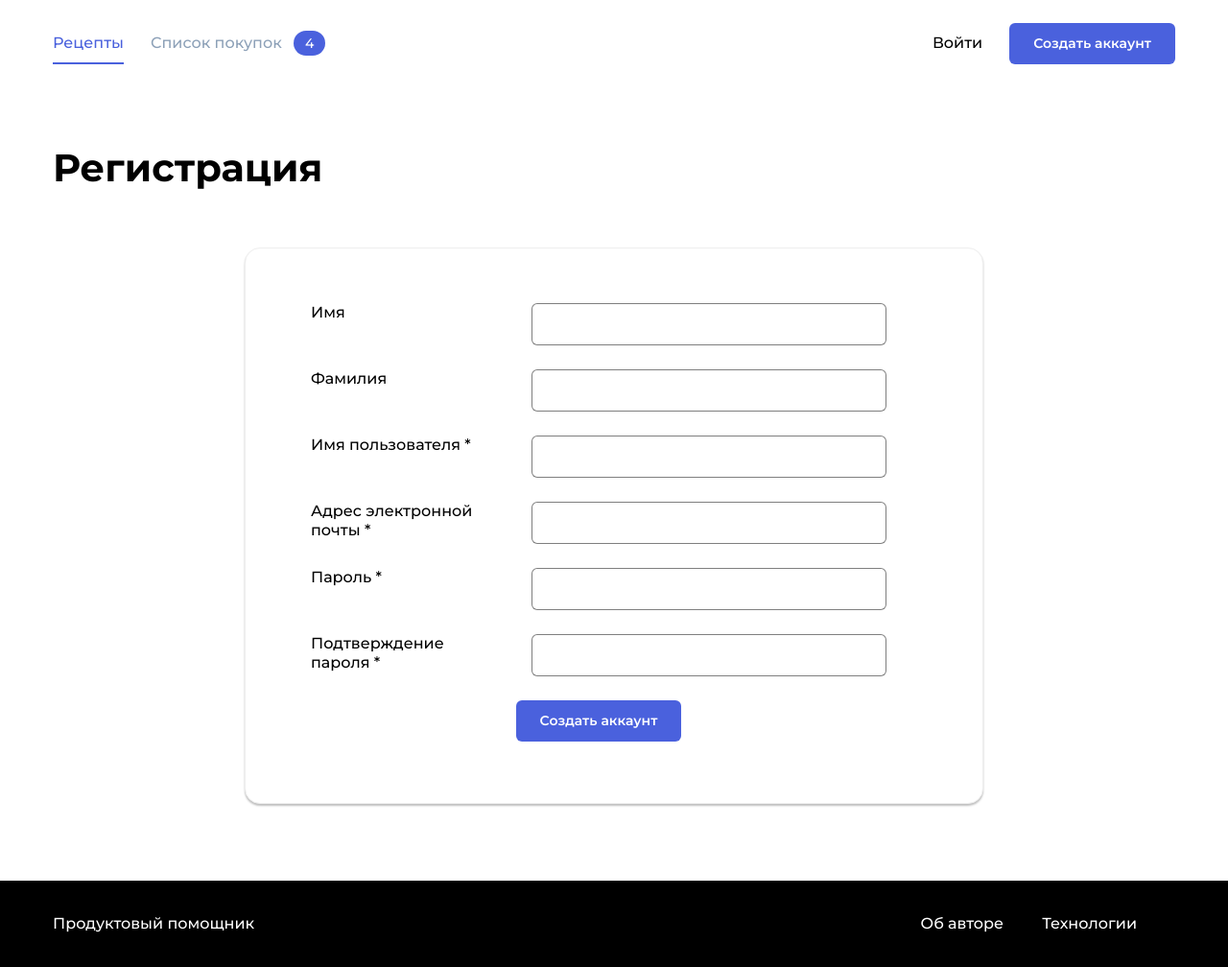
After one commit to AlexanderNkn/foodgram-project, a Django app: page /auth/signup/ in a window 1280 px wide. The commit adds this page. Shown: the whole page at 96% size. Run offline with Django 3.2, Linux system fonts and the light colour scheme; some libraries are stand-ins or nearby versions.

Commit message:
added signup

```diff
--- a/foodgram/urls.py
+++ b/foodgram/urls.py
@@ -20,6 +20,8 @@ from django.urls import include, path
 
 urlpatterns = [
     path("admin/", admin.site.urls),
+    path("auth/", include("users.urls")),
+    path("auth/", include("django.contrib.auth.urls")),
     path("", include("main.urls")),
 ]
 
--- a/main/views.py
+++ b/main/views.py
@@ -23,5 +23,6 @@ def recipes(request):
         {
             'recipe_list': recipe_list,
             'tags': tags,
+            'url': 'recipes'
         },
     )
--- a/templates/base.html
+++ b/templates/base.html
@@ -5,9 +5,9 @@
         <meta name="viewport"
             content="width=device-width, user-scalable=no, initial-scale=1.0, maximum-scale=1.0, minimum-scale=1.0">
         <meta http-equiv="X-UA-Compatible" content="ie=edge">
-        <title>{% block title %}Заголовок страницы{% endblock %}</title>
+        <title>{% block title %}{% endblock %}</title>
         {% load static %}
-        <link rel="stylesheet" href="{% static 'pages/index.css' %}">
+        {% block css %}{% endblock %}
         <link rel="icon" type="image/png" sizes="32x32" href="{% static 'img/favicon-32x32.png' %}">
     </head>
     <body>
--- a/templates/header.html
+++ b/templates/header.html
@@ -7,7 +7,7 @@
             </ul>
             <ul class="nav__items list">
                 <li class="nav__item"><a href="#" class="nav__link link">Войти</a></li>
-                <li class="nav__item"><a href="#" class="button button_style_blue">Создать аккаунт</a></li>
+                <li class="nav__item"><a href="{% url 'signup' %}" class="button button_style_blue">Создать аккаунт</a></li>
             </ul>
         </div>
     </nav>
--- /dev/null
+++ b/users/forms.py
@@ -0,0 +1,14 @@
+from django.contrib.auth.forms import UserCreationForm
+from django.contrib.auth import get_user_model
+
+User = get_user_model()
+
+
+class CreationForm(UserCreationForm):
+    """
+    Форма регистрации нового пользователя.
+    """
+
+    class Meta(UserCreationForm.Meta):
+        model = User
+        fields = ("first_name", "last_name", "username", "email")
--- a/users/models.py
+++ b/users/models.py
@@ -8,4 +8,4 @@ class User(AbstractUser):
     A custom user model to add features when needed.
     """
     # email required
-    email = models.EmailField(_("email address"))
+    email = models.EmailField(_("email address"), unique=True)
--- /dev/null
+++ b/users/templates/reg.html
@@ -0,0 +1,33 @@
+{% extends "base.html" %}
+{% load static %}
+{% block title %}Регистрация{% endblock %}
+{% block css %}
+    <link rel="stylesheet" href="{% static 'pages/form.css' %}">
+{% endblock %}
+{% block content %}
+    <div class="main__header">
+        <h1 class="main__title">Регистрация</h1>
+    </div>
+    <div class="form-container">
+        <form class="form" method="post" action="{% url 'signup' %}">
+            {% csrf_token %}
+            {% for field in form %}
+            <div class="form__group">
+                <label for="{{ field.id_for_label }}"
+                       class="form__label">{{ field.label }}
+                            {% if field.field.required %}<span>*</span>{% endif %}</label>
+                <div class="form__field-group">
+                    <input type="{{ field.widget_type }}"
+                           name="{{ field.html_name }}"
+                           id="{{ field.id_for_label }}"
+                           class="form__input">
+                    <span class="form__error">{{ field.errors }}</span>
+                </div>
+            </div>
+            {% endfor %}
+            <div class="form__footer">
+                <button class="button button_style_blue">Создать аккаунт</button>
+            </div>
+        </form>
+    </div>
+{% endblock %}
--- /dev/null
+++ b/users/urls.py
@@ -0,0 +1,5 @@
+from django.urls import path
+
+from . import views
+
+urlpatterns = [path("signup/", views.SignUp.as_view(), name="signup")]
--- a/users/views.py
+++ b/users/views.py
@@ -1,3 +1,39 @@
-from django.shortcuts import render # noqa
+from django.core import mail  # noqa
+from django.urls import reverse_lazy
+from django.views.generic.edit import CreateView
 
-# Create your views here.
+from .forms import CreationForm
+
+
+class SignUp(CreateView):
+    """
+    Регистрация нового пользователя
+    и отправка ему письма об успешной регистрации.
+    """
+
+    form_class = CreationForm
+    success_url = reverse_lazy("recipes")
+    template_name = "reg.html"
+
+#    def form_valid(self, form):
+#        # валидация формы регистрации позволяет не вводить повторно
+#        # корректные данные, если одновременно были указаны некорректные.
+#        email = form.cleaned_data["email"]
+#        first_name = form.cleaned_data["first_name"]
+#        last_name = form.cleaned_data["last_name"]
+#        self.send_email(email, first_name, last_name)
+#        return super().form_valid(form)
+
+#    def send_email(self, email, first_name=None, last_name=None):
+#        # отправка письма об успешной регистрации
+#        if not first_name and not last_name:
+#            text = "Благодарим"
+#        else:
+#            text = ", благодарим"
+#        mail.send_mail(
+#            "Регистрация пользователя",
+#            f"{last_name} {first_name}{text} за регистрацию на нашем сайте!",
+#            "yatube@mail.ru",
+#            [email],
+#            fail_silently=False,
+#        )
```
Also changed, not shown: templates/filterByTag.html (added, +29 -0 lines), templates/indexNotAuth.html (+5 -34 lines), main/static/used_templates/reg.html (renamed from main/static/reg.html).
